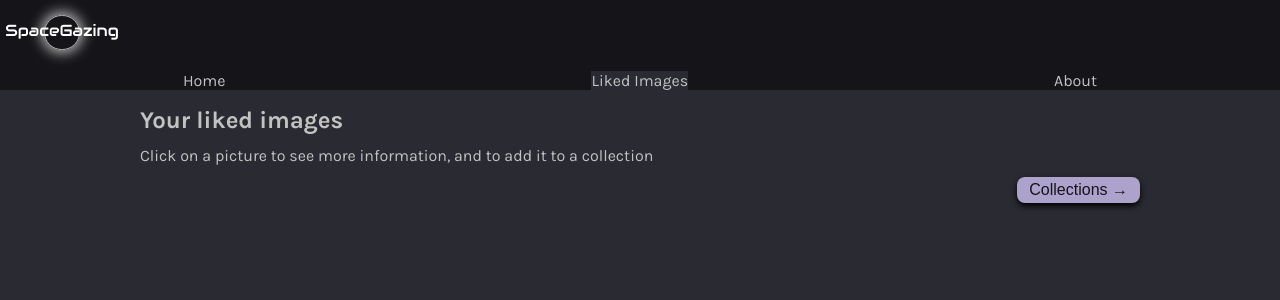
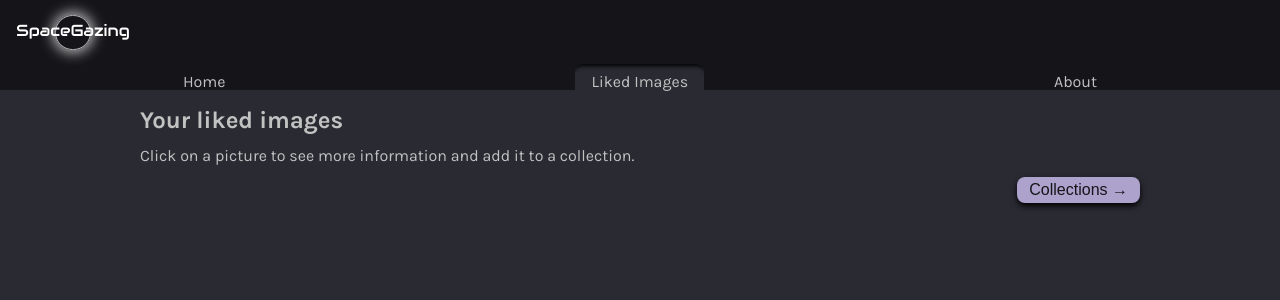
Before and after one commit to AmaTib/space-gazing, a Next.js app: page /likedimages in a window 1280 px wide. Shown: the top 300 px of the page. Built offline with nearby package versions, Linux system fonts and the light colour scheme.

Commit message:
Styling: header

```diff
--- a/app/components/views/LikedImagesPage.tsx
+++ b/app/components/views/LikedImagesPage.tsx
@@ -8,8 +8,7 @@ export const LikedImagesPage = () => {
     <section className="mainInnerContainer">
       <h2>Your liked images</h2>
       <p>
-        Click on a picture to see more information, and to add it to a
-        collection
+        Click on a picture to see more information and add it to a collection.
       </p>
 
       <div className="collectionsButtonContainer">
--- a/app/globals.scss
+++ b/app/globals.scss
@@ -32,10 +32,11 @@ main {
   margin-top: 90px;
   padding: v.$spacing-medium;
   background-color: v.$tertiaryColor;
-  min-height: calc(100vh - 90px);
+  height: calc(100vh - 90px);
   display: flex;
   flex-direction: column;
   align-items: center;
+  overflow: auto;
 }
 
 a {
--- a/app/styles/logo.scss
+++ b/app/styles/logo.scss
@@ -3,7 +3,7 @@
   justify-content: center;
   position: absolute;
   top: 15px;
-  left: 5px;
+  left: 1rem;
   width: 114px;
 
   p {
--- a/app/styles/navBar.scss
+++ b/app/styles/navBar.scss
@@ -6,14 +6,17 @@
   width: 100vw;
   justify-content: space-around;
   position: absolute;
-  bottom: 0;
+  bottom: -1px;
 }
 
 .navLink {
   all: unset;
   cursor: pointer;
+  padding: v.$spacing-x-small v.$spacing-medium;
+  border-radius: 8px 8px 0 0;
 
   &.focus {
     background-color: v.$tertiaryColor;
+    box-shadow: inset 0px 7px 4px -5px rgba(0, 0, 0, 1);
   }
 }
```
